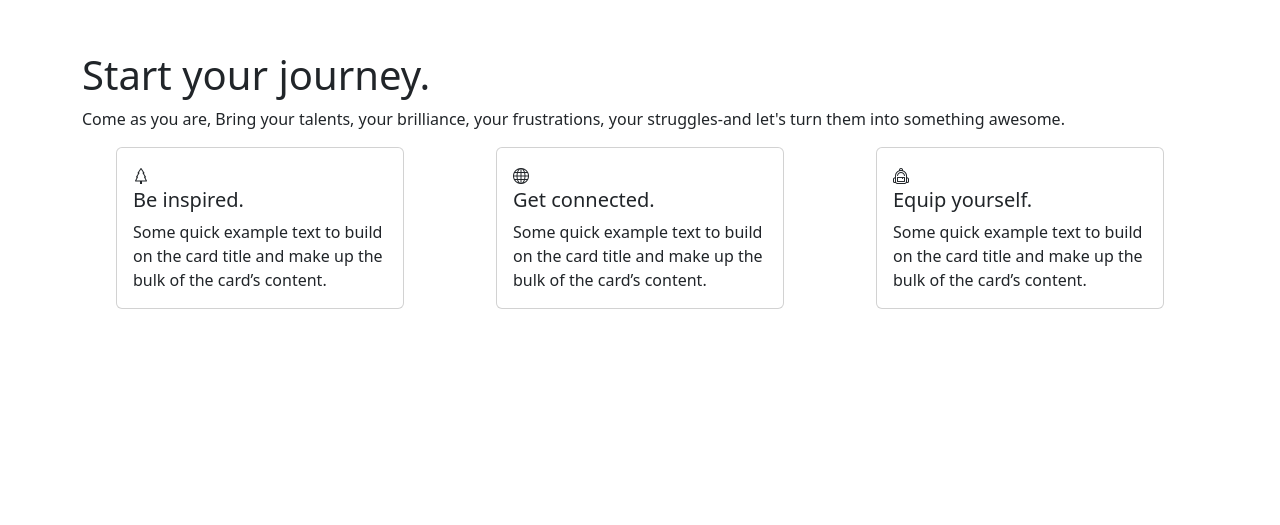
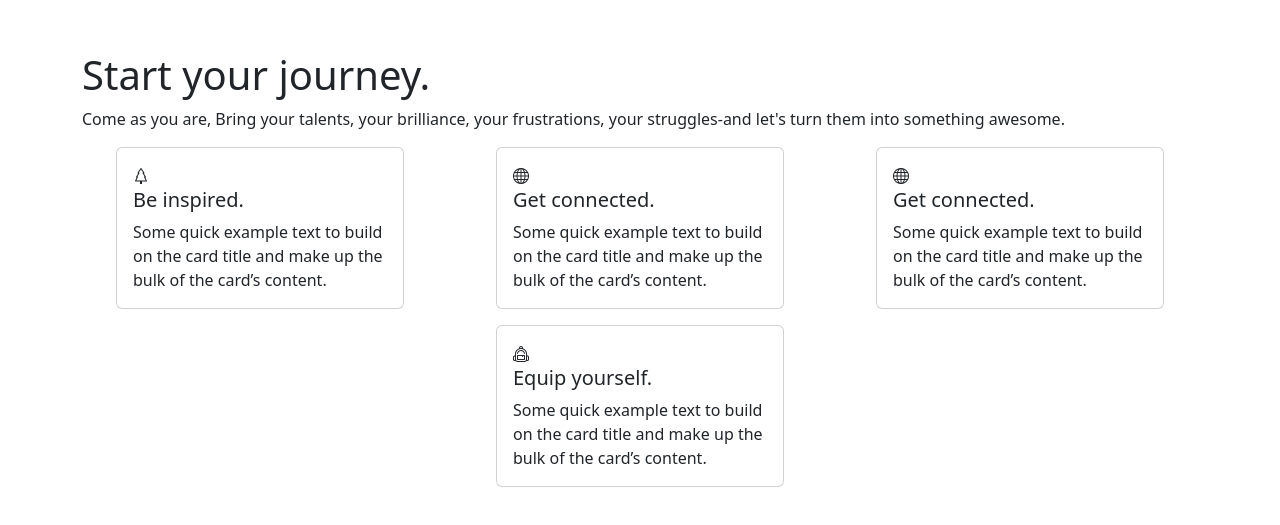
Before and after one commit to bernice551/Authentik-site, a plain HTML site: page index.html in a window 1280 px wide. Shown: the part 671-1196 px from the top of the page. Before the commit the page ends 1044 px from the top, so only its background shows below. Drawn offline with nearby package versions, Linux system fonts and the light colour scheme.

Commit message:
additional card

```diff
--- a/index.html
+++ b/index.html
@@ -114,6 +114,21 @@
               </div>
             </div>
           </div>
+
+          <div class="col">
+            <div class="card mx-auto mb-3" style="width: 18rem">
+              <!-- 2nd card -->
+              <div class="card-body">
+                <i class="bi bi-globe"></i>
+                <h5 class="card-title">Get connected.</h5>
+                <p class="card-text">
+                  Some quick example text to build on the card title and make up
+                  the bulk of the card’s content.
+                </p>
+              </div>
+            </div>
+          </div>
+
           <div class="col">
             <div class="card mx-auto " style="width: 18rem">
               <!-- 3rd card -->
```
